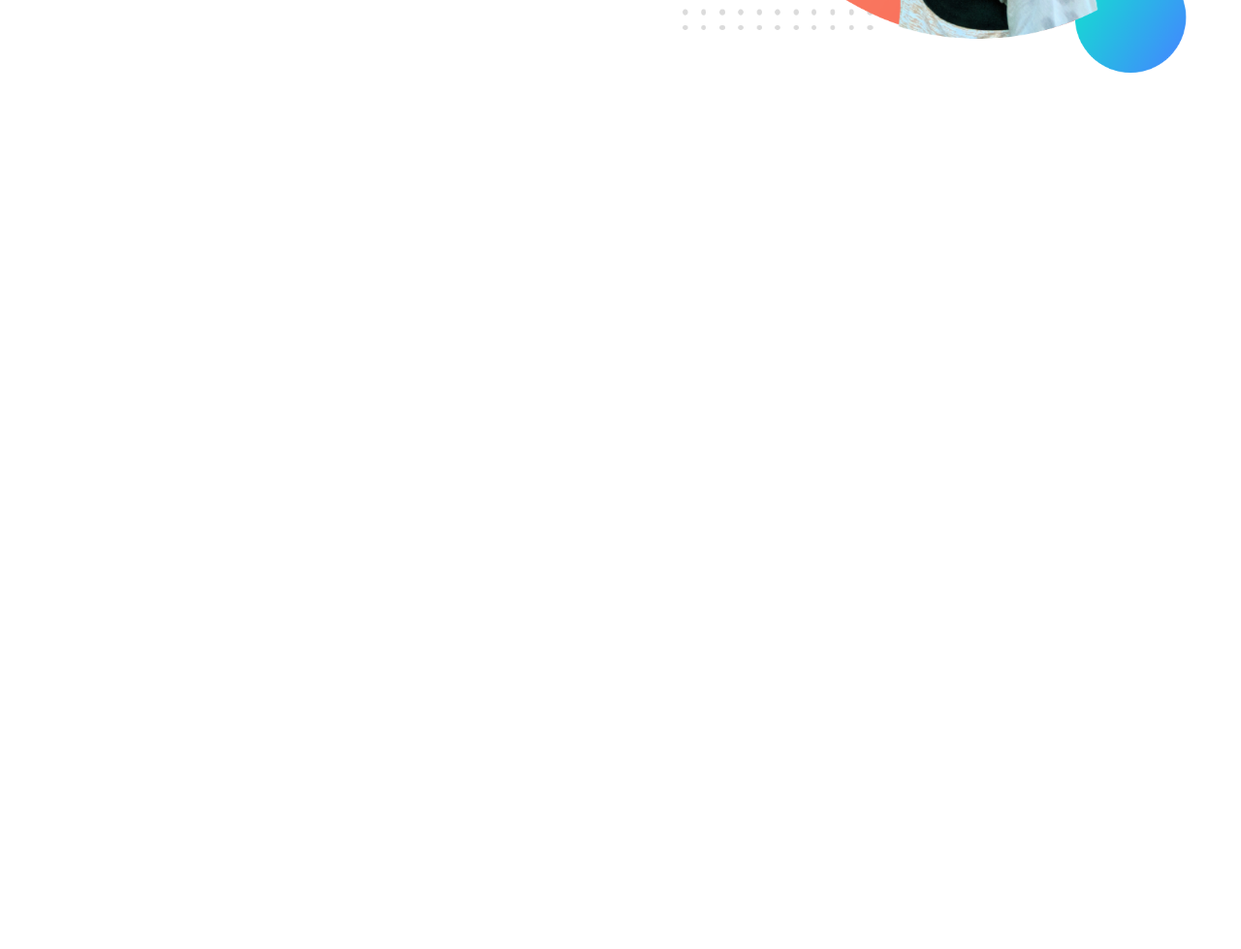
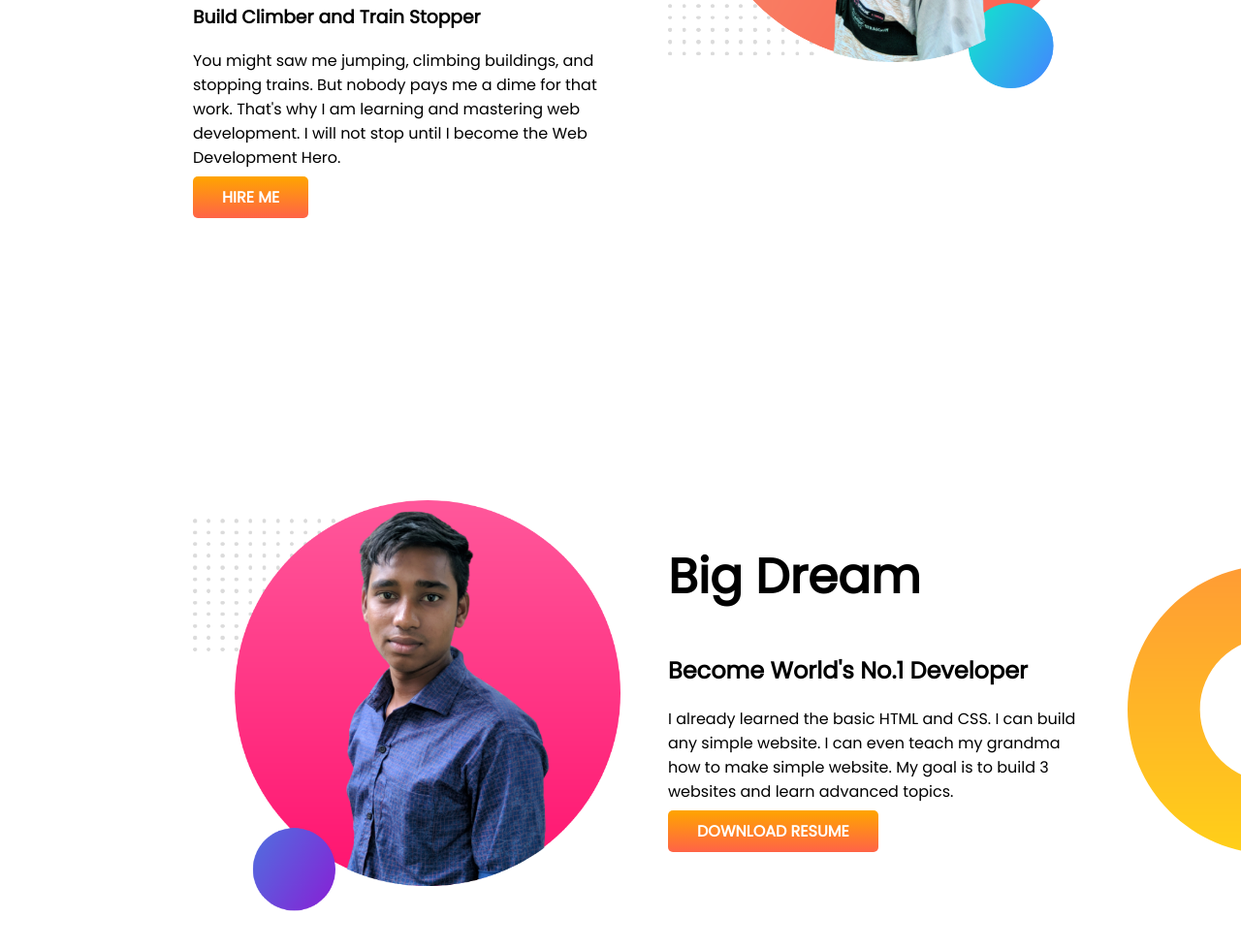
Before and after one commit to sharifulislam64/my-portfolio, a plain HTML site: page index.html in a window 1280 px wide. Shown: the part 497-1476 px from the top of the page at 97% size. Before the commit the page ends 800 px from the top, so only its background shows below. Drawn offline with Linux system fonts and the light colour scheme.

Commit message:
code added

```diff
--- a/index.html
+++ b/index.html
@@ -36,5 +36,22 @@
         <img src="shahin.png" alt="" />
       </div>
     </section>
+    <section class="big-dream">
+      <div class="half-width">
+        <img src="shahin2.png" alt="" />
+      </div>
+      <div class="half-width">
+        <h1>Big Dream</h1>
+        <h2>Become World's No.1 Developer</h2>
+        <p>
+          I already learned the basic HTML and CSS. I can build any simple
+          website. I can even teach my grandma how to make simple website. My
+          goal is to build 3 websites and learn advanced topics.
+        </p>
+        <a class="link-button" target="blank" href="http://localhost:3000/"
+          >DOWNLOAD RESUME</a
+        >
+      </div>
+    </section>
   </body>
 </html>
--- a/style.css
+++ b/style.css
@@ -10,6 +10,7 @@ h1 {
 }
 section {
   display: flex;
+  padding: 150px;
 }
 .half-width {
   width: 50%;
@@ -30,3 +31,8 @@ section {
   background-image: url(images/top-banner.png);
   background-repeat: no-repeat;
 }
+.big-dream {
+  background-image: url(images/dream-bg.png);
+  background-repeat: no-repeat;
+  background-position: right;
+}
```
Also changed, not shown: 00100sPORTRAIT_00100_BURST20180906162313090_COVER_2-removebg-preview.png (added), shahin2.png (added).
